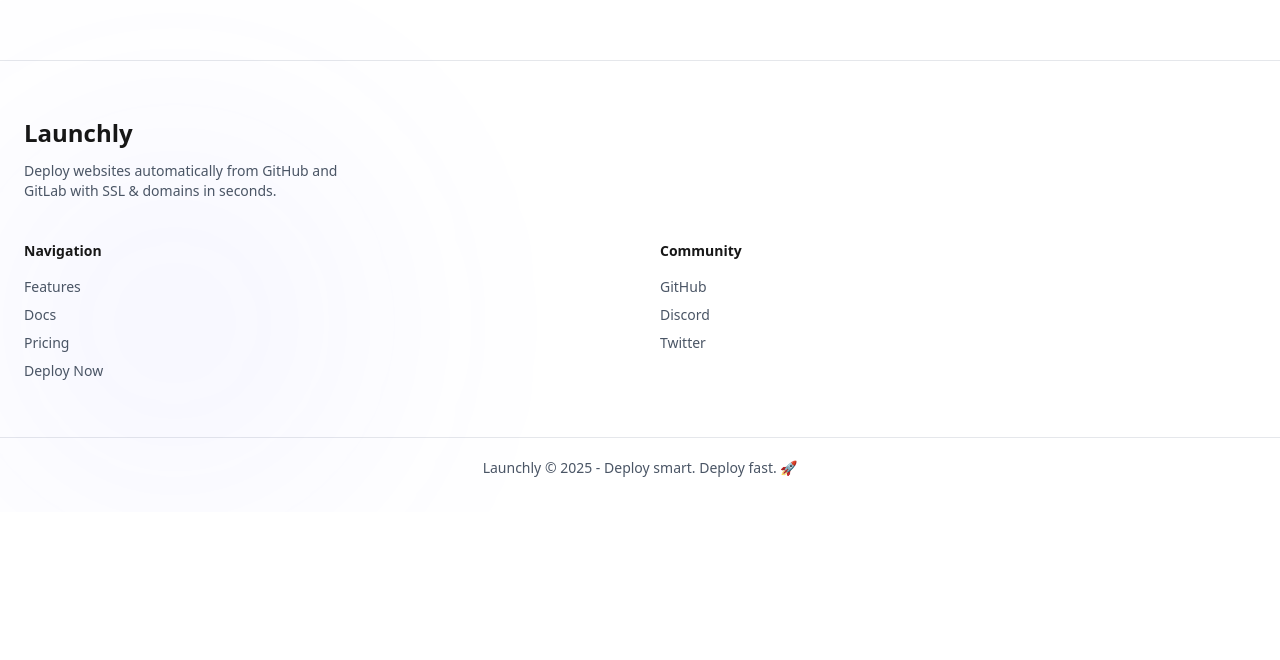
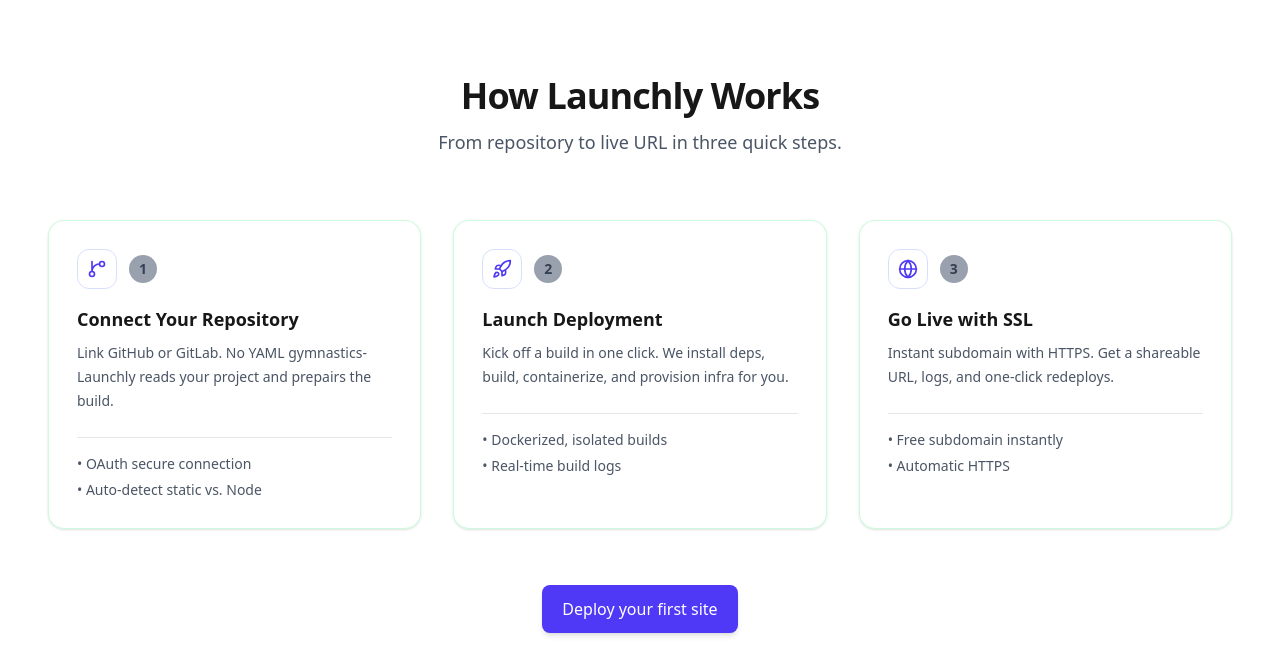
Before and after one commit to PisethMao/Launchly, a Next.js app: page / in a window 1280 px wide. Shown: the part 820-1480 px from the top of the page. Before the commit the page ends 1332 px from the top, so only its background shows below. Built offline with nearby package versions, Linux system fonts and the light colour scheme; what next would draw is missing.

Commit message:
add how it work to landing paeg

```diff
--- a/src/app/error.tsx
+++ b/src/app/error.tsx
@@ -4,10 +4,6 @@
 import { useEffect, useState } from "react";
 import { motion } from "framer-motion";
 
-type ErrorPageProps = {
-  error: Error & { digest?: string };
-  reset?: () => void;
-};
 export default function Error({ error, reset }: ErrorPageProps) {
   const [message, setMessageError] = useState("An unexpected error occurred.");
   useEffect(() => {
--- a/src/app/page.tsx
+++ b/src/app/page.tsx
@@ -1,9 +1,11 @@
 import HeroSection from "@/components/hero_section/HeroSection";
+import HowItWorks from "@/components/home/HowItWorks";
 
 export default function Home() {
   return (
     <main className="overflow-hidden">
       <HeroSection />
+      <HowItWorks />
     </main>
   );
 }
--- /dev/null
+++ b/src/components/home/HowItWorks.tsx
@@ -0,0 +1,107 @@
+"use client";
+import { motion } from "framer-motion";
+import { STEPS } from "@/data/howItWorksItemData";
+import Link from "next/link";
+const container = {
+  hidden: { opacity: 0 },
+  show: {
+    opacity: 1,
+    transition: { staggerChildren: 0.12 },
+  },
+};
+const item = {
+  hidden: { opacity: 0, y: 26 },
+  show: { opacity: 1, y: 0, transition: { duration: 0.5 } },
+};
+export default function HowItWorks() {
+  return (
+    <section
+      aria-labelledby="how-it-works"
+      className="font-poppins relative isolate bg-white dark:bg-gray-950"
+    >
+      <div className="pointer-events-none absolute inset-0 -z-10 bg-linear-to-b from-(--background) to-(--background) dark:via-gray-900/60 dark:to-gray-950"></div>
+      <div className="mx-auto max-w-7xl px-6 md:px-10 lg:px-12 py-16 md:py-24">
+        <motion.div
+          initial={{ opacity: 0, y: 18 }}
+          whileInView={{ opacity: 1, y: 0 }}
+          viewport={{ once: true, amount: 0.4 }}
+          transition={{ duration: 0.6 }}
+          className="text-center mb-12 md:mb-16"
+        >
+          <h2
+            id="how-it-works"
+            className="text-3xl md:text-4xl font-bold tracking-tight"
+          >
+            How Launchly Works
+          </h2>
+          <p className="mt-3 text-base md:text-lg text-gray-600 dark:text-gray-400">
+            From repository to live URL in three quick steps.
+          </p>
+        </motion.div>
+        <motion.ol
+          variants={container}
+          initial="hidden"
+          whileInView="show"
+          viewport={{ once: true, amount: 0.3 }}
+          className="grid gap-6 sm:gap-8 md:grid-cols-3"
+        >
+          {STEPS.map(({ id, title, desc, Icon }) => (
+            <motion.li
+              key={id}
+              variants={item}
+              className="relative rounded-2xl border border-green-200/70 dark:border-gray-800 bg-white/80 dark:bg-gray-900/70 backdrop:blur-2xl p-6 sm:p-7 shadow-sm hover:shadow-md transition-shadow bg-linear-to-b from-(--background) to-(--background)"
+            >
+              <div className="flex items-center gap-3">
+                <div className="flex h-10 w-10 items-center justify-center rounded-xl border border-indigo-200/70 dark:border-indigo-900 dark:bg-indigo-950">
+                  <Icon className="h-5 w-5 text-indigo-600 dark:text-indigo-400" />
+                </div>
+                <span className="inline-flex min-w-7 items-center h-7 justify-center rounded-full bg-gray-400 text-gray-700 dark:bg-gray-800 dark:text-gray-300 text-sm font-semibold px-2">
+                  {id}
+                </span>
+              </div>
+              <h3 className="mt-4 text-lg font-semibold">
+                {title}
+              </h3>
+              <p className="mt-2 text-sm leading-6 text-gray-600 dark:text-gray-400">
+                {desc}
+              </p>
+              <div className="mt-6 h-px w-full bg-linear-to-b from-transparent to-transparent via-gray-200 dark:via-gray-800"></div>
+              {id === 1 && (
+                <ul className="mt-4 space-y-1.5 text-sm text-gray-600 dark:text-gray-400">
+                  <li>• OAuth secure connection</li>
+                  <li>• Auto-detect static vs. Node</li>
+                </ul>
+              )}
+              {id === 2 && (
+                <ul className="mt-4 space-y-1.5 text-sm text-gray-600 dark:text-gray-400">
+                  <li>• Dockerized, isolated builds</li>
+                  <li>• Real-time build logs</li>
+                </ul>
+              )}
+              {id === 3 && (
+                <ul className="mt-4 space-y-1.5 text-sm text-gray-600 dark:text-gray-400">
+                  <li>• Free subdomain instantly</li>
+                  <li>• Automatic HTTPS</li>
+                </ul>
+              )}
+            </motion.li>
+          ))}
+        </motion.ol>
+        <motion.div
+          initial={{ opacity: 0, y: 16 }}
+          whileInView={{ opacity: 1, y: 0 }}
+          viewport={{ once: true, amount: 0.3 }}
+          transition={{ duration: 0.5, delay: 0.1 }}
+          className="mt-10 md:mt-14 flex justify-center"
+        >
+          <Link
+            href="/deploy"
+            className="inline-flex items-center justify-center rounded-lg bg-indigo-600 px-5 py-3 text-white font-medium shadow-md hover:bg-indigo-700 focus-visible:outline-none focus-visible:ring-2 focus-visible:ring-indigo-500"
+          >
+            Deploy your first site
+          </Link>
+        </motion.div>
+      </div>
+    </section>
+  );
+}
--- /dev/null
+++ b/src/data/howItWorksItemData.ts
@@ -0,0 +1,22 @@
+import { GitBranch, Globe, Rocket } from "lucide-react";
+
+export const STEPS: Step[] = [
+  {
+    id: 1,
+    title: "Connect Your Repository",
+    desc: "Link GitHub or GitLab. No YAML gymnastics-Launchly reads your project and prepairs the build.",
+    Icon: GitBranch,
+  },
+  {
+    id: 2,
+    title: "Launch Deployment",
+    desc: "Kick off a build in one click. We install deps, build, containerize, and provision infra for you.",
+    Icon: Rocket,
+  },
+  {
+    id: 3,
+    title: "Go Live with SSL",
+    desc: "Instant subdomain with HTTPS. Get a shareable URL, logs, and one-click redeploys.",
+    Icon: Globe,
+  },
+];
--- /dev/null
+++ b/src/types/errorItemType.ts
@@ -0,0 +1,5 @@
+// eslint-disable-next-line @typescript-eslint/no-unused-vars
+type ErrorPageProps = {
+  error: Error & { digest?: string };
+  reset?: () => void;
+};
--- /dev/null
+++ b/src/types/howItWorksItemType.ts
@@ -0,0 +1,6 @@
+type Step = {
+  id: number;
+  title: string;
+  desc: string;
+  Icon: React.ComponentType<React.ComponentProps<"svg">>;
+};
```
